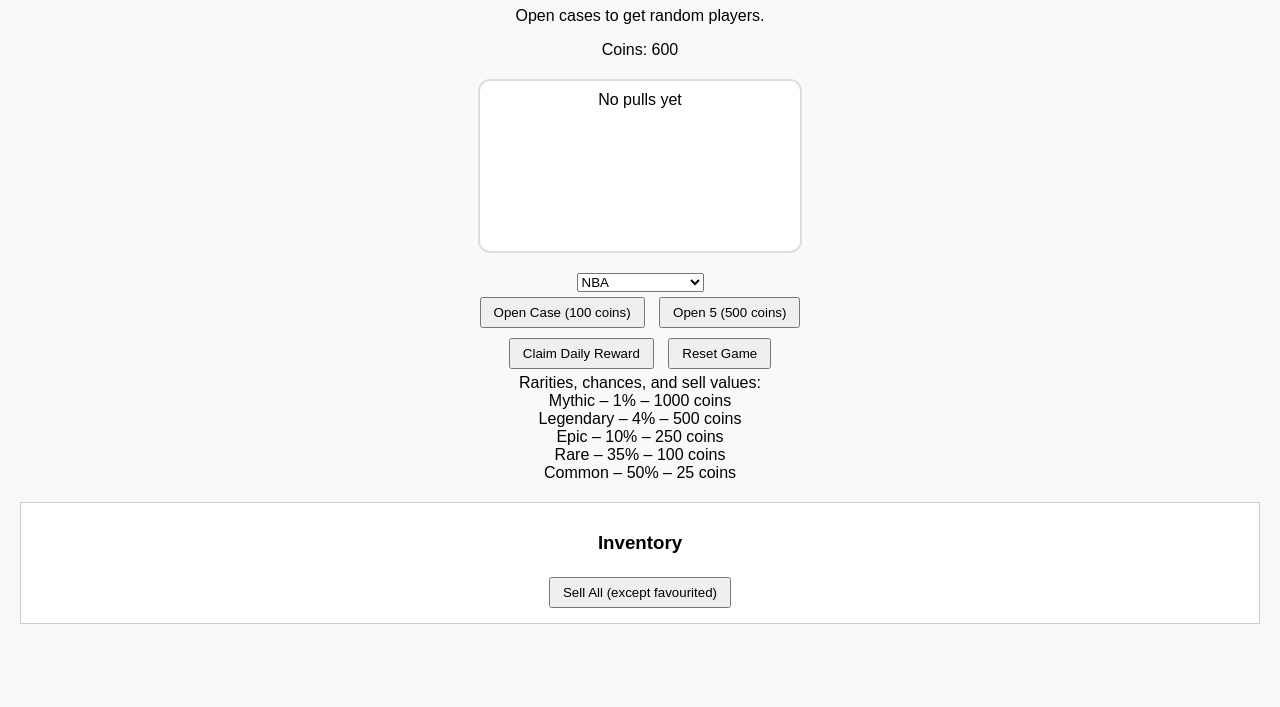
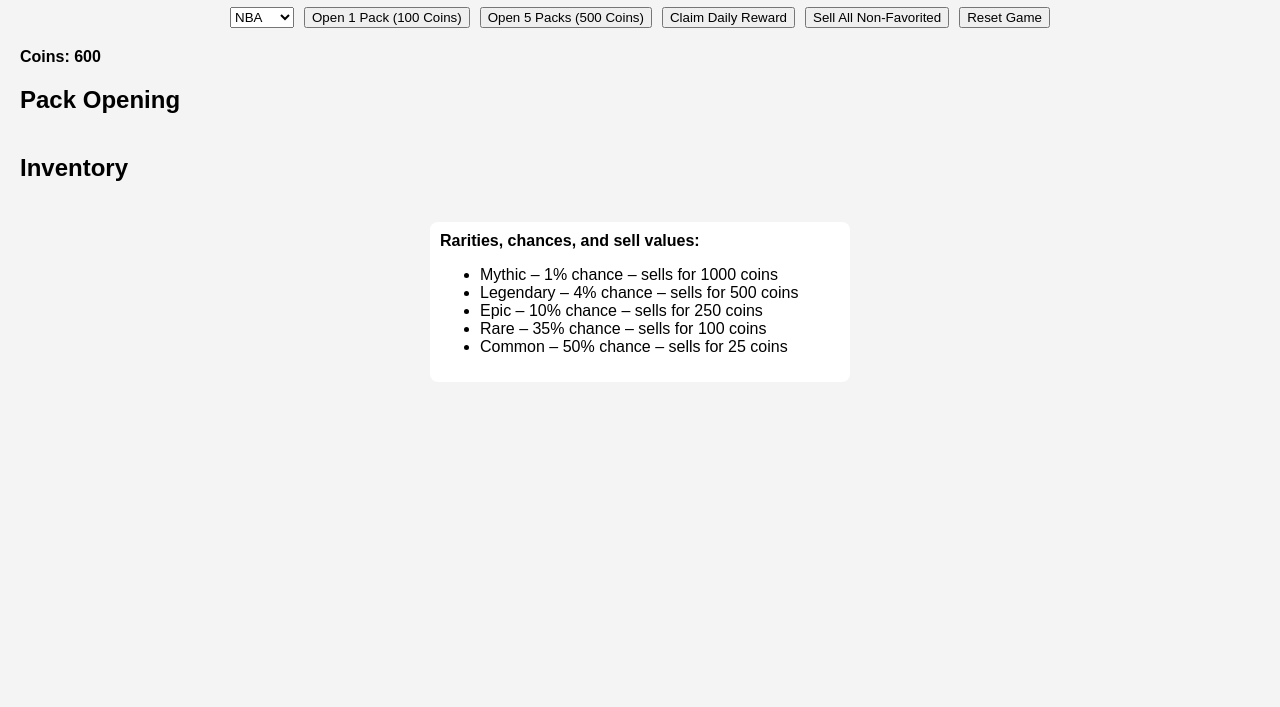
Before and after one commit to JackC250112/Case-Cracker, a plain HTML site: page index.html in a window 1280 px wide. Shown: the part 93-800 px from the top of the page. Drawn offline with Linux system fonts and the light colour scheme.

Commit message:
index.html

```diff
--- a/index.html
+++ b/index.html
@@ -5,65 +5,60 @@
 <meta name="viewport" content="width=device-width, initial-scale=1.0">
 <title>Case Cracker</title>
 <style>
-:root { --accent: #007bff; --gold: #ffd700; --muted: #777; }
-body { font-family: Arial, sans-serif; background: #f8f9fa; text-align: center; margin:0; padding:20px; }
-h1 { color: #333; }
-.case { border:2px solid #ddd; border-radius:12px; padding:10px; background:white; width:300px; margin:20px auto; min-height:150px; position:relative; }
-.player-card, .big-card { background:#fff; border:1px solid #ccc; border-radius:8px; padding:8px; margin:4px; display:inline-block; }
-.rarity.mythic { color: darkorange; font-weight:bold; }
-.rarity.legendary { color: gold; font-weight:bold; }
-.rarity.epic { color: purple; }
-.rarity.rare { color: blue; }
-.rarity.common { color: gray; }
-.controls { margin-top: 20px; }
-textarea { width: 90%; height: 80px; margin-top: 10px; }
-button { margin: 5px; padding: 6px 12px; cursor: pointer; }
-.confetti div { position: absolute; }
-#inventory { border:1px solid #ccc; background:white; padding:10px; margin-top:20px; max-height:200px; overflow-y:auto; }
-.fav { border:2px solid red; }
+  body { font-family: Arial, sans-serif; background: #f4f4f4; margin:0; padding:20px; }
+  h1 { text-align:center; }
+  #controls { margin-bottom:20px; display:flex; gap:10px; flex-wrap:wrap; justify-content:center; }
+  #caseInner, #inventoryArea { display:flex; gap:10px; flex-wrap:wrap; justify-content:center; }
+  .player-card { background:white; border-radius:8px; padding:5px; width:100px; text-align:center; position:relative; box-shadow:0 2px 5px rgba(0,0,0,0.2); }
+  .avatar img { width:80px; height:80px; border-radius:50%; object-fit:cover; }
+  .rarity.mythic { color:#ff00ff; font-weight:bold; }
+  .rarity.legendary { color:gold; font-weight:bold; }
+  .rarity.epic { color:blue; font-weight:bold; }
+  .rarity.rare { color:green; font-weight:bold; }
+  .rarity.common { color:gray; font-weight:bold; }
+  .favBtn { position:absolute; top:5px; right:5px; cursor:pointer; background:none; border:none; font-size:18px; }
+  #coinsDisplay { font-weight:bold; }
+  #rarityInfo { margin-top:20px; background:#fff; padding:10px; border-radius:8px; max-width:400px; margin-left:auto; margin-right:auto; }
 </style>
 </head>
 <body>
+
 <h1>Case Cracker</h1>
-<p>Open cases to get random players.</p>
 
-<div id="coinsDisplay">Coins: 600</div>
-<div id="caseVisual" class="case">
-  <div id="caseInner">No pulls yet</div>
-</div>
-<div id="resultArea"></div>
-
-<div class="controls">
+<div id="controls">
   <select id="sportSelect">
     <option value="NBA">NBA</option>
     <option value="NBL">NBL</option>
     <option value="AFL">AFL</option>
     <option value="Soccer">Soccer</option>
     <option value="BBL">BBL</option>
-    <option value="Aust">Australian Cricket</option>
+    <option value="Cricket">Cricket</option>
     <option value="mixed">Mixed</option>
   </select>
-  <br>
-  <button id="openBtn">Open Case (100 coins)</button>
-  <button id="open5Btn">Open 5 (500 coins)</button>
-  <br>
-  <button id="dailyRewardBtn">Claim Daily Reward</button>
+  <button id="openBtn">Open 1 Pack (100 Coins)</button>
+  <button id="open5Btn">Open 5 Packs (500 Coins)</button>
+  <button id="dailyBtn">Claim Daily Reward</button>
+  <button id="sellAllBtn">Sell All Non-Favorited</button>
   <button id="resetBtn">Reset Game</button>
-  <br>
-  <div>
-    Rarities, chances, and sell values:<br>
-    Mythic – 1% – 1000 coins<br>
-    Legendary – 4% – 500 coins<br>
-    Epic – 10% – 250 coins<br>
-    Rare – 35% – 100 coins<br>
-    Common – 50% – 25 coins
-  </div>
 </div>
 
-<div id="inventory">
-<h3>Inventory</h3>
-<div id="inventoryList"></div>
-<button id="sellAllBtn">Sell All (except favourited)</button>
+<div id="coinsDisplay">Coins: 600</div>
+
+<h2>Pack Opening</h2>
+<div id="caseInner"></div>
+
+<h2>Inventory</h2>
+<div id="inventoryArea"></div>
+
+<div id="rarityInfo">
+  <strong>Rarities, chances, and sell values:</strong>
+  <ul>
+    <li>Mythic – 1% chance – sells for 1000 coins</li>
+    <li>Legendary – 4% chance – sells for 500 coins</li>
+    <li>Epic – 10% chance – sells for 250 coins</li>
+    <li>Rare – 35% chance – sells for 100 coins</li>
+    <li>Common – 50% chance – sells for 25 coins</li>
+  </ul>
 </div>
 
 <script src="script.js"></script>
```
